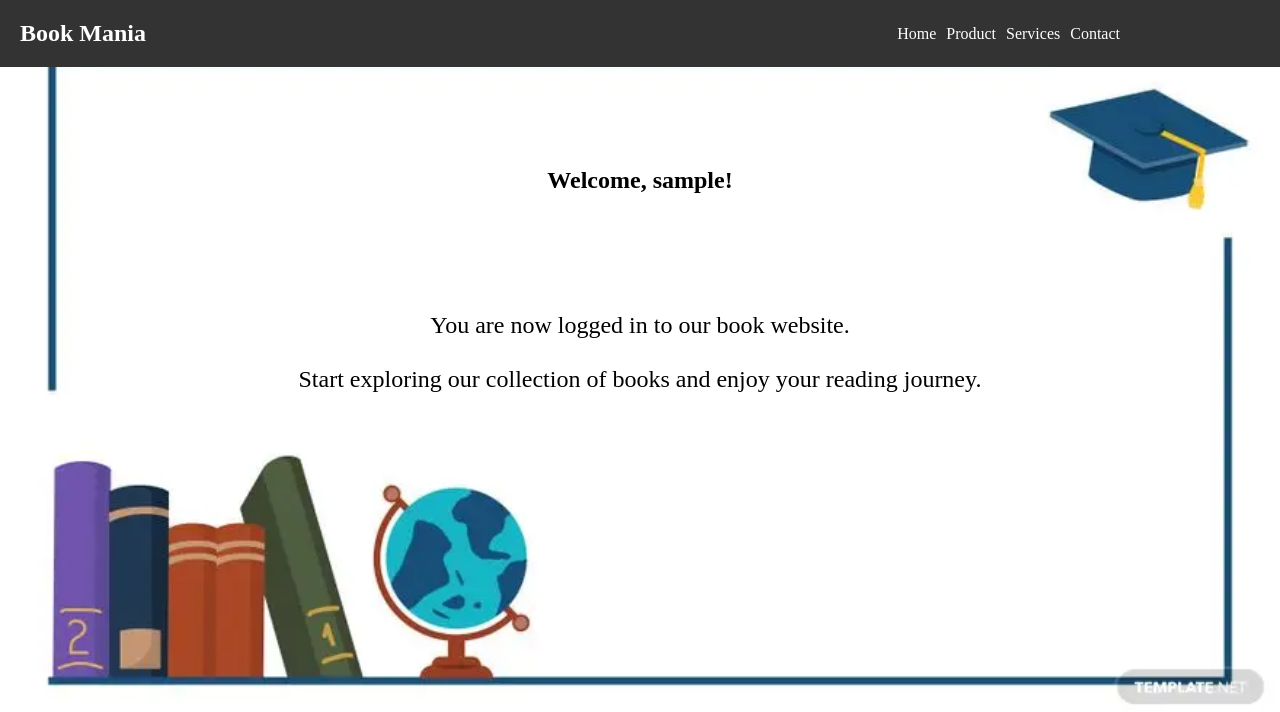
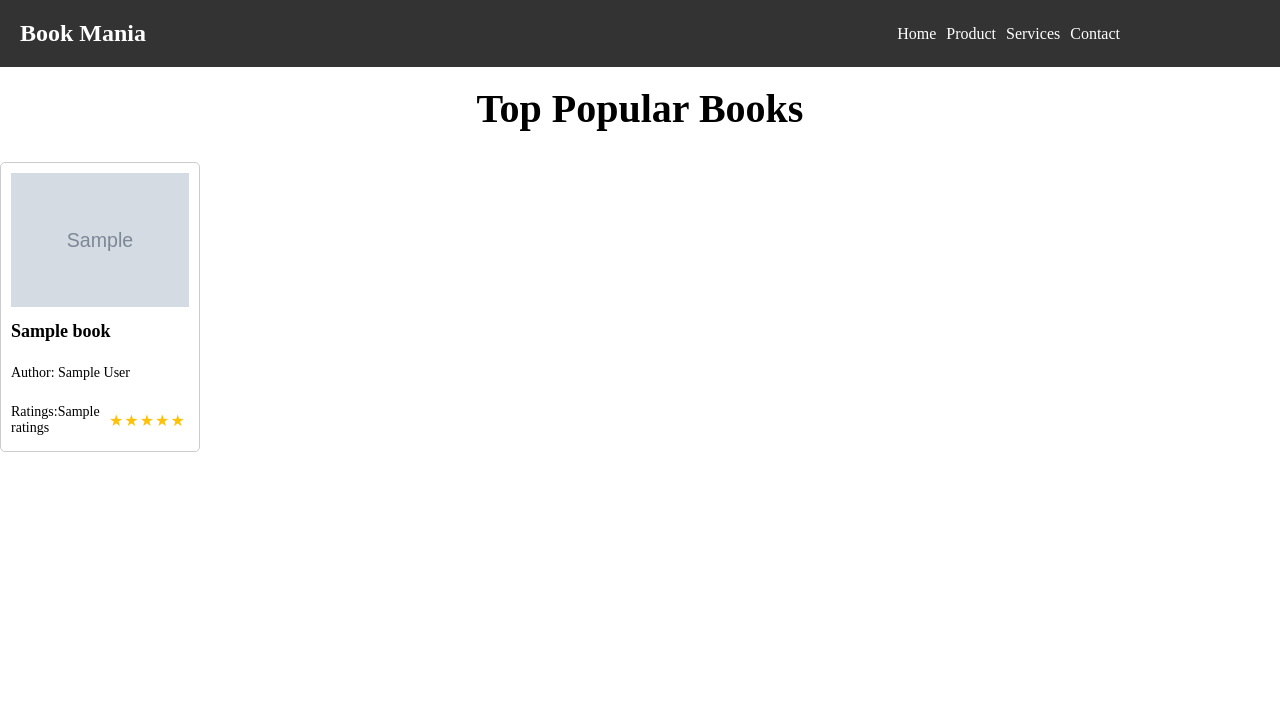
Before and after one commit to Mughal72/Book_Website, a Flask app: template Practice/templates/welcome.html in a window 1280 px wide. Shown: the top 712 px of the page. Run offline with Flask 3, Linux system fonts and the light colour scheme; the template is opened without the code that fills it: most values are stand-ins (such as "Sample title", 1, 10 or a date in 2020); grey boxes marked "Sample" are stand-in pictures; some libraries are stand-ins or nearby versions; some web fonts are replaced.

Commit message:
Update welcome.html

```diff
--- a/Practice/templates/welcome.html
+++ b/Practice/templates/welcome.html
@@ -3,10 +3,89 @@
 <head>
     <title>Welcome to Book Mania</title>
     <style>
+
+
+    /* popular books css*/
+ .top {
+        text-align: center;
+        font-size: 40px;
+        margin-bottom: 30px;
+        weight: bold;
+
+    }
+
+    .book-container {
+        display: flex;
+        flex-wrap: wrap;
+        justify-content: space-between;
+    }
+
+    .book-wrapper {
+        width: 220px;
+        margin-right: 20px;
+    }
+
+    .book {
+        width: 200px;
+        margin-bottom: 20px;
+        padding: 10px;
+        border: 1px solid #ccc;
+        border-radius: 5px;
+    }
+
+    .book img {
+        width: 100%;
+        height: auto;
+        margin-bottom: 10px;
+        object-fit: cover;
+    }
+
+    .book-details h3 {
+        font-size: 18px;
+        margin-bottom: 5px;
+        font-weight: bold;
+    }
+
+    .book-details p {
+        font-size: 14px;
+        margin-bottom: 5px;
+        color: black;
+    }
+
+    .rating {
+        display: flex;
+        align-items: center;
+    }
+
+    .rating-value {
+        font-size: 14px;
+        margin-right: 5px;
+    }
+
+    .stars {
+        font-size: 16px;
+        color: #ffc107;
+    }
+
+    .stars::before {
+        content: "\2605\2605\2605\2605\2605"; /* Five filled stars */
+        position: relative;
+        display: inline-block;
+        overflow: hidden;
+        width: 80px;
+        letter-spacing: 1px;
+    }
+
+    .stars:hover::before {
+        content: "\2605\2605\2605\2605\2605"; /* Five filled stars */
+    }
+
+
+
         /* CSS Styles */
          @import url('https://fonts.googleapis.com/css2?family=Cambo&display=swap');
         body {
-            background-image: url("../static/images/bg1.webp");
+<!--            background-image: url("../static/images/bg1.webp");-->
             background-repeat: no-repeat;
             background-size: cover;
 
@@ -75,6 +154,13 @@
   color: #d9d9d9;
 }
 
+#username {
+  position: absolute;
+  top: 5px; /* Adjust the distance from the navigation bar */
+  right: 0;
+  font-size: small;
+}
+
 
 
     </style>
@@ -96,18 +182,42 @@
       </nav>
     </header>
 
-    <h1 class="front">Welcome, {{ username }}!</h1><br>
+    <h1 id="username" class="front">Welcome, {{ username }}!</h1><br>
 
-    <p class="front">You are now logged in to our book website.<br><br>
-    Start exploring our collection of books and enjoy your reading journey.</p>
+<!-- Popular Books Section -->
+   <h2 class="top">Top Popular Books</h2>
+<div class="book-container">
+    {% for index, book in popular_books.iterrows() %}
+    <div class="book">
+        <img src="{{ book['Image-URL'] }}" alt="Book Cover">
+        <div class="book-details">
+            <h3>{{ book['Book-Title'] }}</h3> <br>
+            <p>Author: {{ book['Author-Name'] }}</p><br>
+           <div class="rating">
+               <p class="rating-value">Ratings:{{ book['Ratings'] }}</p>
+               <span class="stars"></span>
+            </div>
+        </div>
+    </div>
+    {% endfor %}
+</div>
 
      <script>
-        // JavaScript code
+      // JavaScript code
         // Add your JavaScript code here if needed
         const urlParams = new URLSearchParams(window.location.search);
         const username = urlParams.get('username');
         if (username) {
-            document.querySelector('.front').textContent = `Welcome, ${username}!`;
+            const usernameElement = document.getElementById('username');
+            usernameElement.textContent = username;
+        }
+
+        const usernameElement = document.getElementById('username');
+        if (usernameElement) {
+            // Hide username after 4 seconds
+            setTimeout(() => {
+                usernameElement.style.visibility = 'hidden';
+            }, 4000);
         }
     </script>
 </body>
```
